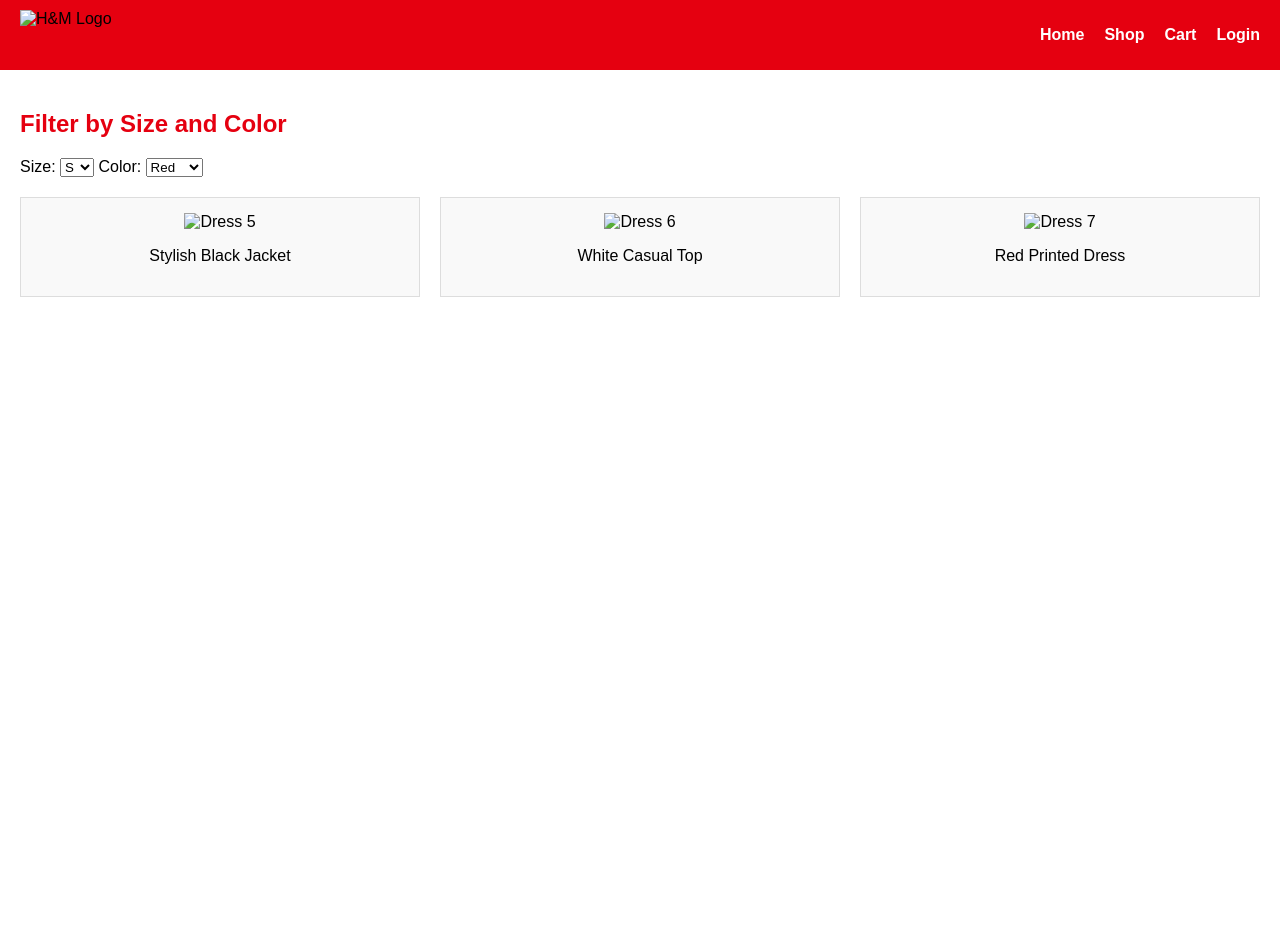
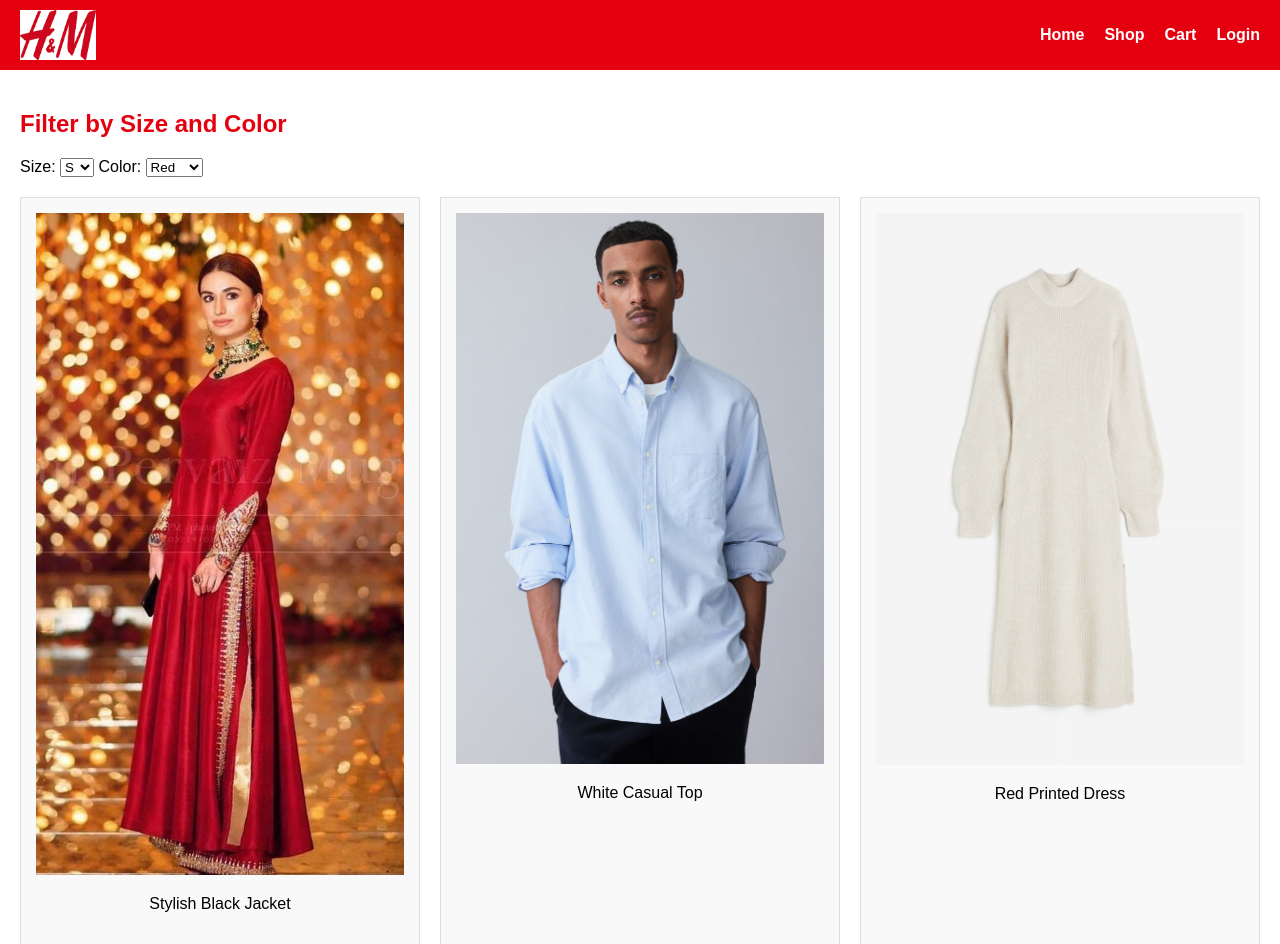
Before and after one commit to 987642-Saykat/H-M-prototype, a plain HTML site: page filter.html in a window 1280 px wide. Shown: the top 944 px of the page. Before the commit the page ends 800 px from the top, so only its background shows below. Drawn offline with Linux system fonts and the light colour scheme.

Commit message:
Update filter.html

```diff
--- a/filter.html
+++ b/filter.html
@@ -7,7 +7,7 @@
 </head>
 <body>
   <header>
-    <img src="images/H&M logo.png" alt="H&M Logo" height="50">
+    <img src="H&M logo.png" alt="H&M Logo" height="50">
     <nav>
       <ul>
         <li><a href="index.html">Home</a></li>
@@ -34,9 +34,9 @@
       </select>
     </label>
     <div class="product-grid">
-      <div class="product-card"><img src="images/dress5.jpg" alt="Dress 5" /><p>Stylish Black Jacket</p></div>
-      <div class="product-card"><img src="images/dress6.avif" alt="Dress 6" /><p>White Casual Top</p></div>
-      <div class="product-card"><img src="images/dress7.avif" alt="Dress 7" /><p>Red Printed Dress</p></div>
+      <div class="product-card"><img src="dress5.jpg" alt="Dress 5" /><p>Stylish Black Jacket</p></div>
+      <div class="product-card"><img src="dress6.avif" alt="Dress 6" /><p>White Casual Top</p></div>
+      <div class="product-card"><img src="dress7.avif" alt="Dress 7" /><p>Red Printed Dress</p></div>
     </div>
   </main>
 </body>
```
